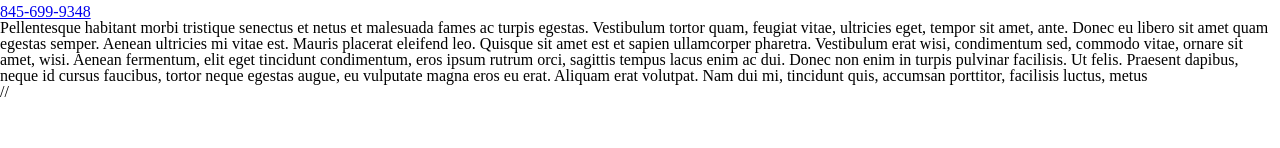
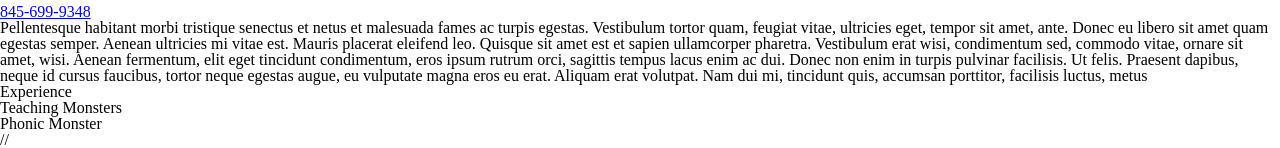
Before and after one commit to AlfyCodes/cmpt-221-labs, a Flask app: template lab2/Resume Project/templates/resume.html in a window 1280 px wide. Shown: the part 4082-4230 px from the top of the page. Before the commit the page ends 4179 px from the top, so only its background shows below. Run offline with Flask 2, Linux system fonts and the light colour scheme; the template is opened without the code that fills it, so the values that code supplies are empty; some libraries are stand-ins or nearby versions.

Commit message:
Building a new <section> for experience. Adding future css classes for ease of styling later.

```diff
--- a/lab2/Resume Project/templates/resume.html
+++ b/lab2/Resume Project/templates/resume.html
@@ -40,6 +40,26 @@
             </div>
 
         </section>
+
+        <section>
+            <div class="section_title">Experience</div>
+
+            <div>
+                    <div class="job">
+                        <div class="job_title_container">
+                            <div>
+                                <div class="job_company">Teaching Monsters</div>
+                                <div class="job_title">Phonic Monster</div>
+                            </div>
+                            </div>
+                        </div>
+                    </div>
+            </div>
+
+        </section>
+
+
+
     <body>
 
     </body>
```
